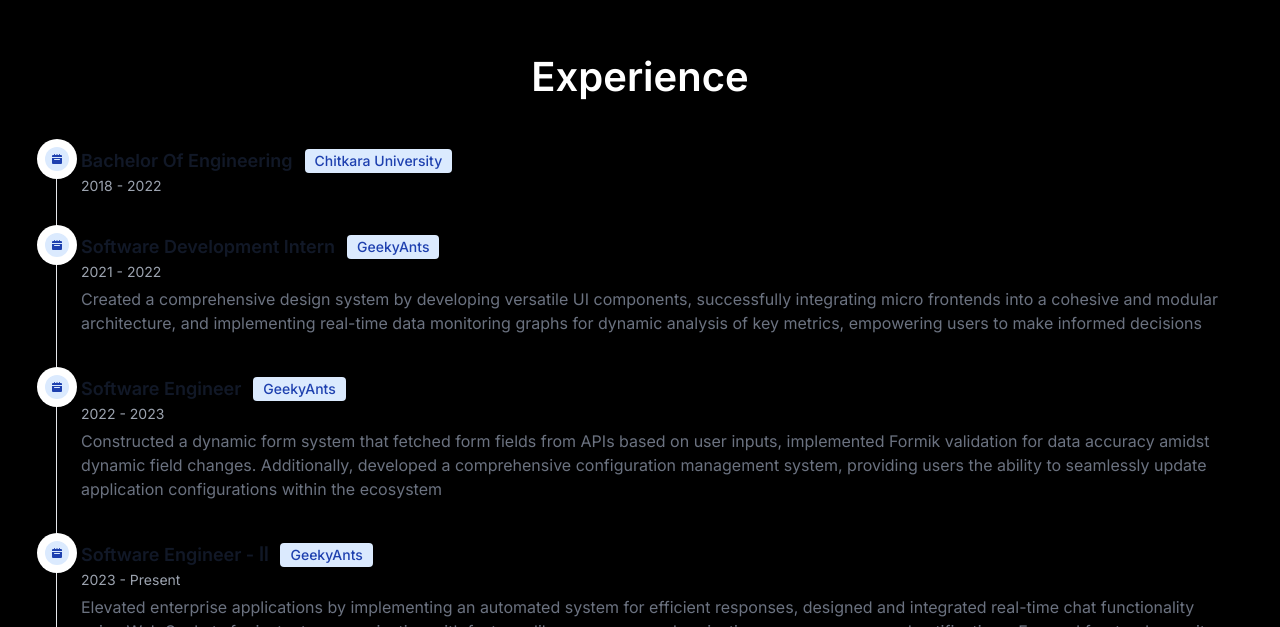
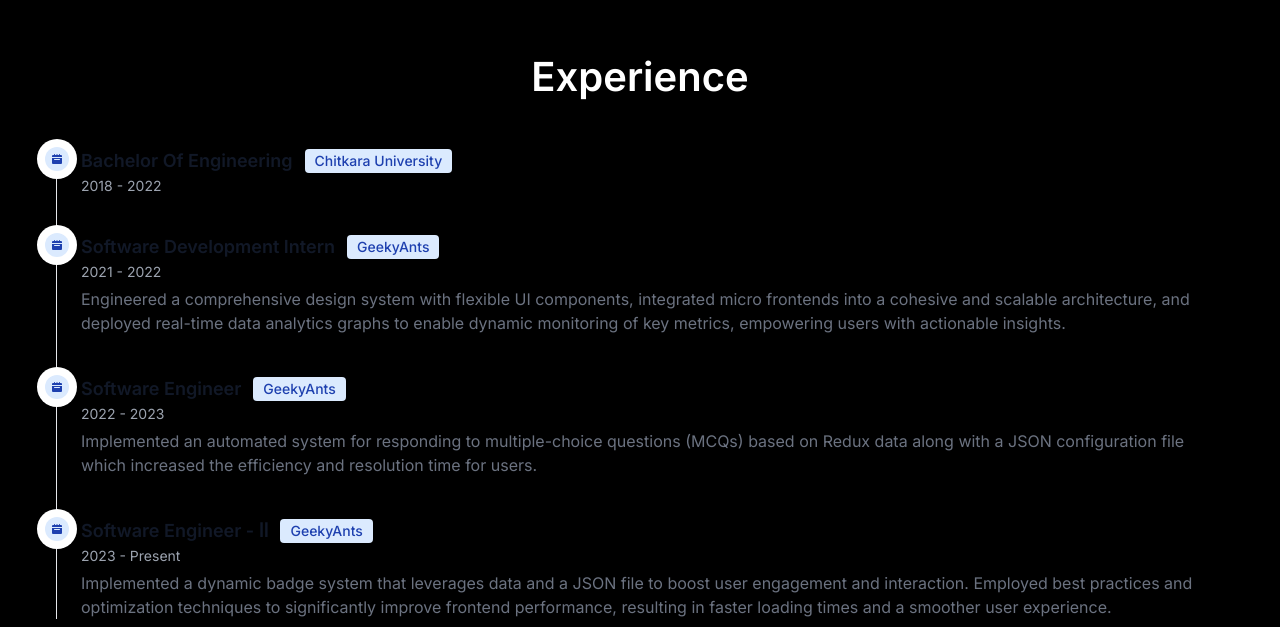
Before and after one commit to Mannisharma2612/dev-portfolio, a Next.js app: page / in a window 1280 px wide. Shown: the part 2173-2800 px from the top of the page. Built offline with nearby package versions, Linux system fonts and the light colour scheme; a web font is replaced by a local one.

Commit message:
minor changes in experience tab

```diff
--- a/constants/index.ts
+++ b/constants/index.ts
@@ -207,21 +207,21 @@ export const EXPERIENCES = [
     company: "GeekyAnts",
     duration: "2021 - 2022",
     description:
-      "Created a comprehensive design system by developing versatile UI components, successfully integrating micro frontends into a cohesive and modular architecture, and implementing real-time data monitoring graphs for dynamic analysis of key metrics, empowering users to make informed decisions",
+      "Engineered a comprehensive design system with flexible UI components, integrated micro frontends into a cohesive and scalable architecture, and deployed real-time data analytics graphs to enable dynamic monitoring of key metrics, empowering users with actionable insights.",
   },
   {
     title: "Software Engineer",
     company: "GeekyAnts",
     duration: "2022 - 2023",
     description:
-      "Constructed a dynamic form system that fetched form fields from APIs based on user inputs, implemented Formik validation for data accuracy amidst dynamic field changes. Additionally, developed a comprehensive configuration management system, providing users the ability to seamlessly update application configurations within the ecosystem",
+      "Implemented an automated system for responding to multiple-choice questions (MCQs) based on Redux data along with a JSON configuration file which increased the efficiency and resolution time for users.",
   },
   {
     title: "Software Engineer - Ⅱ",
     company: "GeekyAnts",
     duration: "2023 - Present",
     description:
-      "Elevated enterprise applications by implementing an automated system for efficient responses, designed and integrated real-time chat functionality using Web Sockets for instant communication with features like message synchronization, user presence, and notifications. Ensured frontend security by employing industry-standard encryption algorithms, including AES and RSA, to safeguard sensitive data",
+      "Implemented a dynamic badge system that leverages data and a JSON file to boost user engagement and interaction. Employed best practices and optimization techniques to significantly improve frontend performance, resulting in faster loading times and a smoother user experience.",
   },
 ];
 
```
